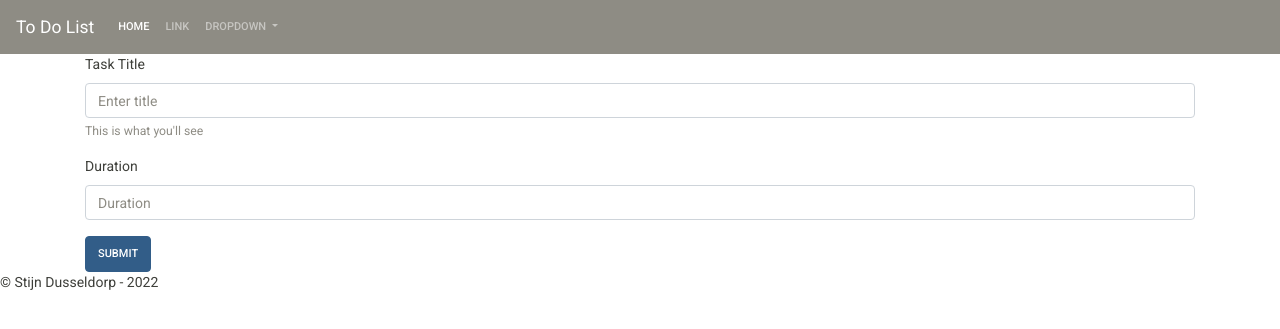
After one commit to Stijndus/challenge-back-end, a PHP site: page /createTask.php?list_id=1 in a window 1280 px wide. The commit adds this page. Shown: the top 329 px of the page. Run offline with PHP 8.4, Linux system fonts and the light colour scheme; some libraries are stand-ins or nearby versions.

Commit message:
10 minuten push

```diff
--- a/assets/components/header.php
+++ b/assets/components/header.php
@@ -1,3 +1,28 @@
-<header class="w3-container w3-center w3-light-gray">
-    <h1>To Do List</h1>
-</header>
+<nav class="navbar navbar-expand-lg navbar-dark bg-dark">
+  <a class="navbar-brand" href="index.php">To Do List</a>
+  <button class="navbar-toggler" type="button" data-toggle="collapse" data-target="#navbarSupportedContent" aria-controls="navbarSupportedContent" aria-expanded="false" aria-label="Toggle navigation">
+    <span class="navbar-toggler-icon"></span>
+  </button>
+
+  <div class="collapse navbar-collapse" id="navbarSupportedContent">
+    <ul class="navbar-nav mr-auto">
+      <li class="nav-item active">
+        <a class="nav-link" href="#">Home <span class="sr-only">(current)</span></a>
+      </li>
+      <li class="nav-item">
+        <a class="nav-link" href="#">Link</a>
+      </li>
+      <li class="nav-item dropdown">
+        <a class="nav-link dropdown-toggle" href="#" id="navbarDropdown" role="button" data-toggle="dropdown" aria-haspopup="true" aria-expanded="false">
+          Dropdown
+        </a>
+        <div class="dropdown-menu" aria-labelledby="navbarDropdown">
+          <a class="dropdown-item" href="#">Action</a>
+          <a class="dropdown-item" href="#">Another action</a>
+          <div class="dropdown-divider"></div>
+          <a class="dropdown-item" href="#">Something else here</a>
+        </div>
+      </li>
+    </ul>
+  </div>
+</nav>
--- a/assets/functions/functions.php
+++ b/assets/functions/functions.php
@@ -18,3 +18,38 @@ function getTasks($id){
     $result = $result->fetchAll();
     return $result;
 }
+
+
+function createTasks($title, $desc, $list_id){
+    $pdo = dbCon();
+    $sql = 'INSERT INTO `tasks` (`id`, `title`, `duration`, `list_id`) VALUES (NULL, :title, :descr, :list_id)';
+    $result = $pdo->prepare($sql);
+    $result->bindParam(':title', $title);
+    $result->bindParam(':descr', $desc);
+    $result->bindParam(':list_id', $list_id);
+    $result->execute();
+}
+
+function createList($title){
+    $pdo = dbCon();
+    $sql = 'INSERT INTO `lists` (`id`, `title`) VALUES (NULL, :title)';
+    $result = $pdo->prepare($sql);
+    $result->bindParam(':title', $title);
+    $result->execute();
+}
+
+function deleteList($id){
+    $pdo = dbCon();
+    $sql = 'DELETE FROM `lists` WHERE id=:id';
+    $result = $pdo->prepare($sql);
+    $result->bindParam(':id', $id);
+    $result->execute();
+}
+
+function checkTask($id){
+    $pdo = dbCon();
+    $sql = 'UPDATE `tasks` SET `checked`=1 WHERE id=:id ';
+    $result = $pdo->prepare($sql);
+    $result->bindParam(':id', $id);
+    $result->execute();
+}
--- /dev/null
+++ b/createTask.php
@@ -0,0 +1,43 @@
+<?php
+include 'assets/functions/dbConn.php';
+include 'assets/functions/functions.php';
+
+$list_id = $_GET['list_id'];
+
+if ($_SERVER['REQUEST_METHOD'] == 'POST') {
+    createTasks($_POST['title'], $_POST['duration'], $list_id);
+    header('location:index.php');
+}
+?>
+<!DOCTYPE html>
+<html lang="en">
+
+<head>
+    <meta charset="UTF-8">
+    <meta http-equiv="X-UA-Compatible" content="IE=edge">
+    <meta name="viewport" content="width=device-width, initial-scale=1.0">
+    <title>Document</title>
+    <link rel="stylesheet" href="https://cdn.jsdelivr.net/npm/bootswatch@4.5.2/dist/sandstone/bootstrap.min.css" integrity="sha384-zEpdAL7W11eTKeoBJK1g79kgl9qjP7g84KfK3AZsuonx38n8ad+f5ZgXtoSDxPOh" crossorigin="anonymous">
+
+    <link rel="stylesheet" href="resources/css/style.css">
+</head>
+
+<body>
+    <?php include "assets/components/header.php"; ?>
+    <main class="container">
+        <form method="POST" onsubmit="return confirm('Are you shure u want to add this task')">
+            <div class="form-group">
+                <label for="Title">Task Title</label>
+                <input type="text" class="form-control" id="Title" name="title" aria-describedby="titleHelp" placeholder="Enter title">
+                <small id="titleHelp" class="form-text text-muted">This is what you'll see</small>
+            </div>
+            <div class="form-group">
+                <label for="Duration">Duration</label>
+                <input type="number" class="form-control" name="duration" id="Duration" placeholder="Duration">
+            </div>
+            <button type="submit" class="btn btn-primary">Submit</button>
+        </form>
+    </main>
+    <?php include "assets/components/footer.php"; ?>
+
+</html>
```
Also changed, not shown: assets/style.css (+18 -3 lines), createList.php (added, +38 -0 lines), index.php (+32 -9 lines).
